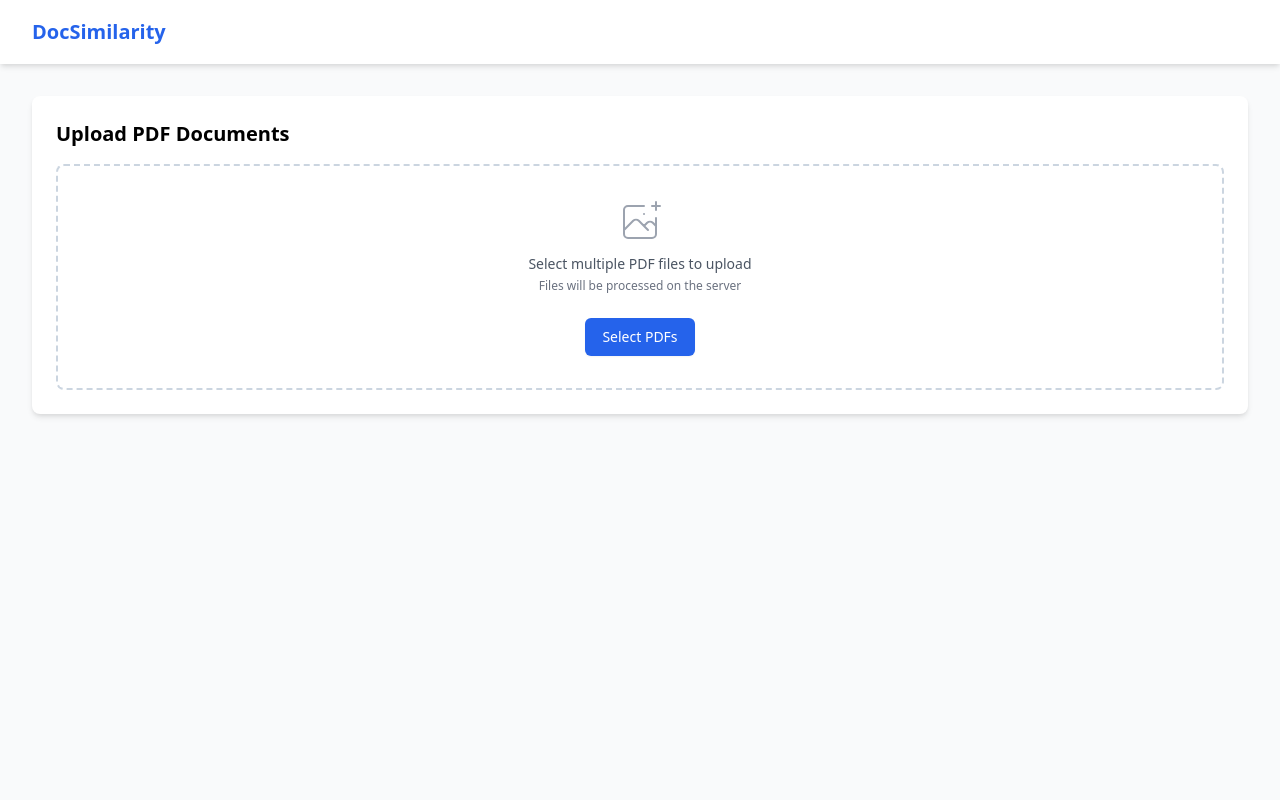
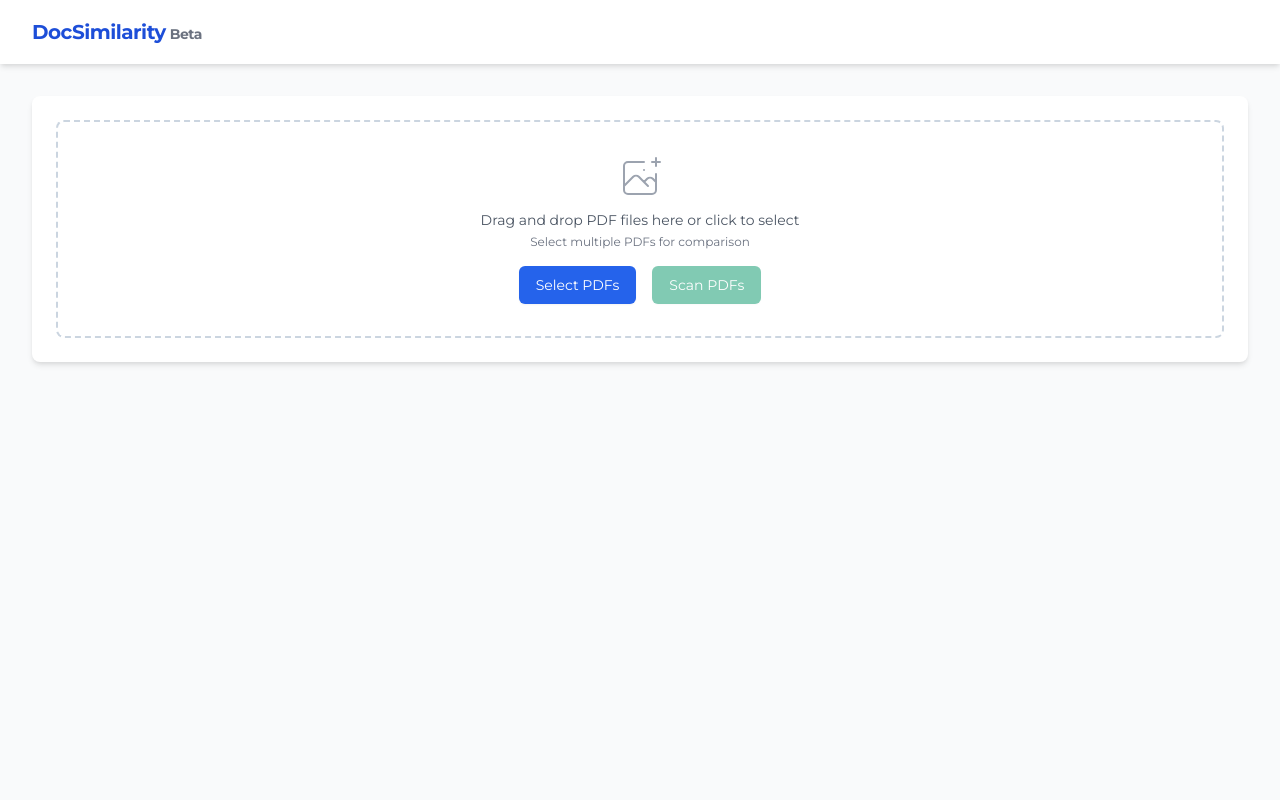
Before and after one commit to shubh-soubhagya/Plagiarism, a Flask app: page / in a window 1280 px wide. Run offline with Flask 3, Linux system fonts and the light colour scheme; some libraries are stand-ins or nearby versions.

Commit message:
modified UI

```diff
--- a/templates/index.html
+++ b/templates/index.html
@@ -5,8 +5,12 @@
     <meta name="viewport" content="width=device-width, initial-scale=1.0">
     <title>DocSimilarity - PDF Comparison Tool</title>
     <link href="https://cdnjs.cloudflare.com/ajax/libs/tailwindcss/2.2.19/tailwind.min.css" rel="stylesheet">
+    <link href="https://fonts.googleapis.com/css2?family=Montserrat:wght@400;600;700&display=swap" rel="stylesheet">
     <script src="https://cdnjs.cloudflare.com/ajax/libs/PapaParse/5.3.0/papaparse.min.js"></script>
     <style>
+        body {
+            font-family: 'Montserrat', sans-serif;
+        }
         .loader {
             border-top-color: #3498db;
             animation: spinner 1.5s linear infinite;
@@ -22,8 +26,9 @@
             border: 2px dashed #cbd5e0;
             transition: border-color 0.3s;
         }
-        .upload-container:hover {
+        .upload-container:hover, .upload-container.drag-active {
             border-color: #3498db;
+            background-color: rgba(52, 152, 219, 0.05);
         }
         th, td {
             padding: 12px 15px;
@@ -39,6 +44,30 @@
             vertical-align: top;
             padding: 12px 15px;
         }
+        .logo {
+            font-family: 'Montserrat', sans-serif;
+            font-weight: 700;
+            letter-spacing: -0.5px;
+        }
+        .file-item {
+            background-color: #f1f5f9;
+            border-radius: 4px;
+            padding: 8px 12px;
+            margin: 4px 0;
+            display: flex;
+            justify-content: space-between;
+            align-items: center;
+        }
+        .file-name {
+            white-space: nowrap;
+            overflow: hidden;
+            text-overflow: ellipsis;
+            max-width: 250px;
+        }
+        .file-list {
+            max-height: 200px;
+            overflow-y: auto;
+        }
     </style>
 </head>
 <body class="bg-gray-50 min-h-screen">
@@ -47,12 +76,7 @@
         <div class="max-w-7xl mx-auto px-4 sm:px-6 lg:px-8">
             <div class="flex justify-between h-16">
                 <div class="flex items-center">
-                    <span class="text-xl font-bold text-blue-600">DocSimilarity</span>
-                </div>
-                <div class="flex items-center">
-                    <button id="downloadBtn" class="bg-blue-600 hover:bg-blue-700 text-white font-medium px-4 py-2 rounded transition duration-300 ease-in-out hidden" disabled>
-                        Download Report
-                    </button>
+                    <span class="logo text-xl text-blue-700">DocSimilarity<span class="text-gray-500 text-sm ml-1">Beta</span></span>
                 </div>
             </div>
         </div>
@@ -61,23 +85,33 @@
     <main class="max-w-7xl mx-auto px-4 sm:px-6 lg:px-8 py-8">
         <!-- Upload Section -->
         <div class="bg-white shadow-md rounded-lg p-6 mb-8">
-            <h2 class="text-xl font-semibold mb-4">Upload PDF Documents</h2>
-            <div id="uploadContainer" class="upload-container rounded-lg p-8 text-center cursor-pointer">
+            <div id="uploadContainer" class="upload-container rounded-lg p-8 text-center">
                 <div class="mb-4">
                     <svg class="mx-auto h-12 w-12 text-gray-400" stroke="currentColor" fill="none" viewBox="0 0 48 48">
                         <path d="M28 8H12a4 4 0 00-4 4v20m32-12v8m0 0v8a4 4 0 01-4 4H12a4 4 0 01-4-4v-4m32-4l-3.172-3.172a4 4 0 00-5.656 0L28 28M8 32l9.172-9.172a4 4 0 015.656 0L28 28m0 0l4 4m4-24h8m-4-4v8m-12 4h.02" stroke-width="2" stroke-linecap="round" stroke-linejoin="round" />
                     </svg>
                     <p class="mt-2 text-sm text-gray-600">
-                        Select multiple PDF files to upload
+                        Drag and drop PDF files here or click to select
                     </p>
                     <p class="mt-1 text-xs text-gray-500">
-                        Files will be processed on the server
+                        Select multiple PDFs for comparison
                     </p>
                 </div>
+
+                <div id="fileListContainer" class="file-list mb-4 hidden">
+                    <div class="text-left text-sm font-medium text-gray-700 mb-2">Selected Files:</div>
+                    <div id="fileList" class="text-left"></div>
+                </div>
+
                 <input id="pdfInput" type="file" multiple accept="application/pdf" class="hidden" />
-                <button id="uploadBtn" class="mt-2 inline-flex items-center px-4 py-2 border border-transparent text-sm font-medium rounded-md shadow-sm text-white bg-blue-600 hover:bg-blue-700 focus:outline-none focus:ring-2 focus:ring-offset-2 focus:ring-blue-500">
-                    Select PDFs
-                </button>
+                <div class="flex justify-center gap-4">
+                    <button id="uploadBtn" class="inline-flex items-center px-4 py-2 border border-transparent text-sm font-medium rounded-md shadow-sm text-white bg-blue-600 hover:bg-blue-700 focus:outline-none focus:ring-2 focus:ring-offset-2 focus:ring-blue-500">
+                        Select PDFs
+                    </button>
+                    <button id="scanBtn" disabled class="inline-flex items-center px-4 py-2 border border-transparent text-sm font-medium rounded-md shadow-sm text-white bg-green-600 hover:bg-green-700 focus:outline-none focus:ring-2 focus:ring-offset-2 focus:ring-green-500 opacity-50 cursor-not-allowed">
+                        Scan PDFs
+                    </button>
+                </div>
             </div>
 
             <!-- Processing Loader -->
@@ -91,7 +125,12 @@
         <!-- Results Section -->
         <div id="resultsSection" class="hidden">
             <div class="bg-white shadow-md rounded-lg p-6 mb-8">
-                <h2 class="text-xl font-semibold mb-4">Similarity Analysis Results</h2>
+                <div class="flex justify-between items-center mb-4">
+                    <h2 class="text-xl font-semibold">Similarity Analysis Results</h2>
+                    <button id="chatWithPdfBtn" class="px-4 py-2 bg-purple-600 text-white rounded-md hover:bg-purple-700 transition">
+                        Chat with PDF
+                    </button>
+                </div>
                 <div id="filesSummary" class="mb-4 text-sm text-gray-600"></div>
                 <div class="table-container">
                     <table id="resultsTable" class="min-w-full bg-white border border-gray-200">
@@ -171,6 +210,7 @@
         // DOM Elements
         const pdfInput = document.getElementById('pdfInput');
         const uploadBtn = document.getElementById('uploadBtn');
+        const scanBtn = document.getElementById('scanBtn');
         const uploadContainer = document.getElementById('uploadContainer');
         const processingLoader = document.getElementById('processingLoader');
         const resultsSection = document.getElementById('resultsSection');
@@ -179,31 +219,122 @@
         const filesSummary = document.getElementById('filesSummary');
         const csvDownloadBtn = document.getElementById('csvDownloadBtn');
         const htmlDownloadBtn = document.getElementById('htmlDownloadBtn');
-        const downloadBtn = document.getElementById('downloadBtn');
+        const chatWithPdfBtn = document.getElementById('chatWithPdfBtn');
+        const fileListContainer = document.getElementById('fileListContainer');
+        const fileList = document.getElementById('fileList');
 
         // Store analysis results
         let analysisResults = [];
         let analyzedFileNames = [];
+        let selectedFiles = [];
 
-        // Click the upload button when the container is clicked
-        uploadContainer.addEventListener('click', () => {
+        // Drag and drop functionality
+        ['dragenter', 'dragover', 'dragleave', 'drop'].forEach(eventName => {
+            uploadContainer.addEventListener(eventName, preventDefaults, false);
+        });
+
+        function preventDefaults(e) {
+            e.preventDefault();
+            e.stopPropagation();
+        }
+
+        ['dragenter', 'dragover'].forEach(eventName => {
+            uploadContainer.addEventListener(eventName, highlight, false);
+        });
+
+        ['dragleave', 'drop'].forEach(eventName => {
+            uploadContainer.addEventListener(eventName, unhighlight, false);
+        });
+
+        function highlight() {
+            uploadContainer.classList.add('drag-active');
+        }
+
+        function unhighlight() {
+            uploadContainer.classList.remove('drag-active');
+        }
+
+        uploadContainer.addEventListener('drop', handleDrop, false);
+
+        function handleDrop(e) {
+            const dt = e.dataTransfer;
+            const files = dt.files;
+            handleFiles(files);
+        }
+
+        function handleFiles(files) {
+            // Filter for PDF files only
+            const pdfFiles = Array.from(files).filter(file => file.name.toLowerCase().endsWith('.pdf'));
+
+            if (pdfFiles.length === 0) {
+                alert('Please select PDF files for comparison.');
+                return;
+            }
+
+            // Store selected files
+            selectedFiles = pdfFiles;
+
+            // Display selected files
+            displaySelectedFiles(pdfFiles);
+
+            // Enable scan button if at least 2 PDFs are selected
+            scanBtn.disabled = pdfFiles.length < 2;
+            scanBtn.classList.toggle('opacity-50', pdfFiles.length < 2);
+            scanBtn.classList.toggle('cursor-not-allowed', pdfFiles.length < 2);
+        }
+
+        function displaySelectedFiles(files) {
+            if (files.length === 0) {
+                fileListContainer.classList.add('hidden');
+                return;
+            }
+
+            fileList.innerHTML = '';
+            files.forEach(file => {
+                const fileItem = document.createElement('div');
+                fileItem.className = 'file-item';
+                fileItem.innerHTML = `
+                    <span class="file-name">${file.name}</span>
+                    <span class="text-xs text-gray-500">${formatFileSize(file.size)}</span>
+                `;
+                fileList.appendChild(fileItem);
+            });
+
+            fileListContainer.classList.remove('hidden');
+        }
+
+        function formatFileSize(bytes) {
+            if (bytes === 0) return '0 Bytes';
+            const k = 1024;
+            const sizes = ['Bytes', 'KB', 'MB', 'GB'];
+            const i = Math.floor(Math.log(bytes) / Math.log(k));
+            return parseFloat((bytes / Math.pow(k, i)).toFixed(2)) + ' ' + sizes[i];
+        }
+
+        // Click the upload button when clicking the upload area
+        uploadContainer.addEventListener('click', (e) => {
+            // Prevent clicking on the file list from triggering file selection
+            if (e.target.closest('#fileListContainer')) return;
+            // Also prevent triggering when clicking on the scan button
+            if (e.target.closest('#scanBtn')) return;
             uploadBtn.click();
         });
 
         // Trigger file input when upload button is clicked
-        uploadBtn.addEventListener('click', () => {
+        uploadBtn.addEventListener('click', (e) => {
+            e.stopPropagation(); // Prevent event from bubbling to the container
             pdfInput.click();
         });
 
         // Handle file selection
-        pdfInput.addEventListener('change', async (e) => {
-            const files = e.target.files;
+        pdfInput.addEventListener('change', (e) => {
+            handleFiles(e.target.files);
+        });
 
-            // Filter for PDF files only
-            const pdfFiles = Array.from(files).filter(file => file.name.toLowerCase().endsWith('.pdf'));
-
-            if (pdfFiles.length < 2) {
-                alert('Please select a folder with at least 2 PDF files for comparison.');
+        // Handle scan button click
+        scanBtn.addEventListener('click', async () => {
+            if (selectedFiles.length < 2) {
+                alert('Please select at least 2 PDF files for comparison.');
                 return;
             }
 
@@ -213,7 +344,7 @@
 
             // Create FormData and append files
             const formData = new FormData();
-            pdfFiles.forEach(file => {
+            selectedFiles.forEach(file => {
                 formData.append('files[]', file);
             });
 
@@ -270,10 +401,6 @@
 
                 resultsBody.appendChild(row);
             });
-
-            // Enable download buttons
-            downloadBtn.classList.remove('hidden');
-            downloadBtn.disabled = false;
 
             // Hide loader and show results
             processingLoader.classList.add('hidden');
@@ -374,6 +501,11 @@
                 alert('Error downloading HTML report: ' + error.message);
             }
         });
+
+        // Chat with PDF button (non-functional)
+        chatWithPdfBtn.addEventListener('click', () => {
+            alert('Chat with PDF feature coming soon!');
+        });
     </script>
 </body>
 </html>
```
